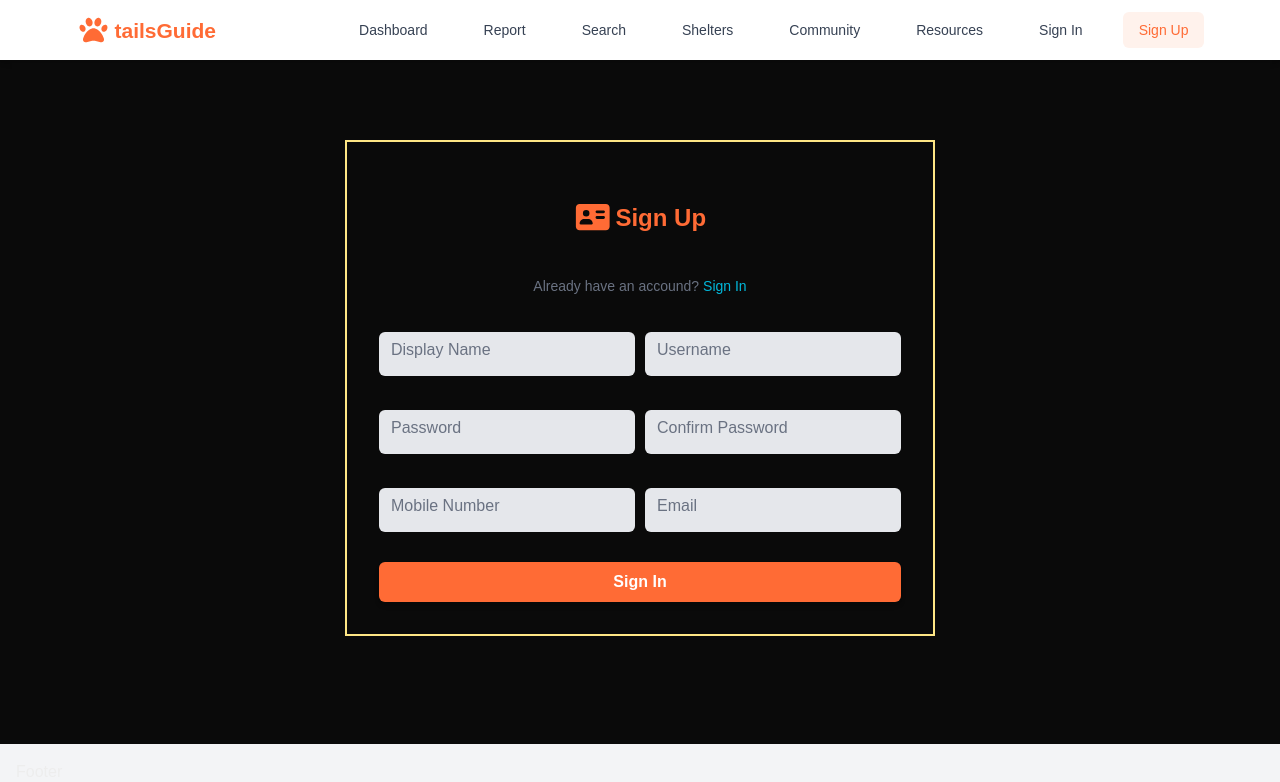
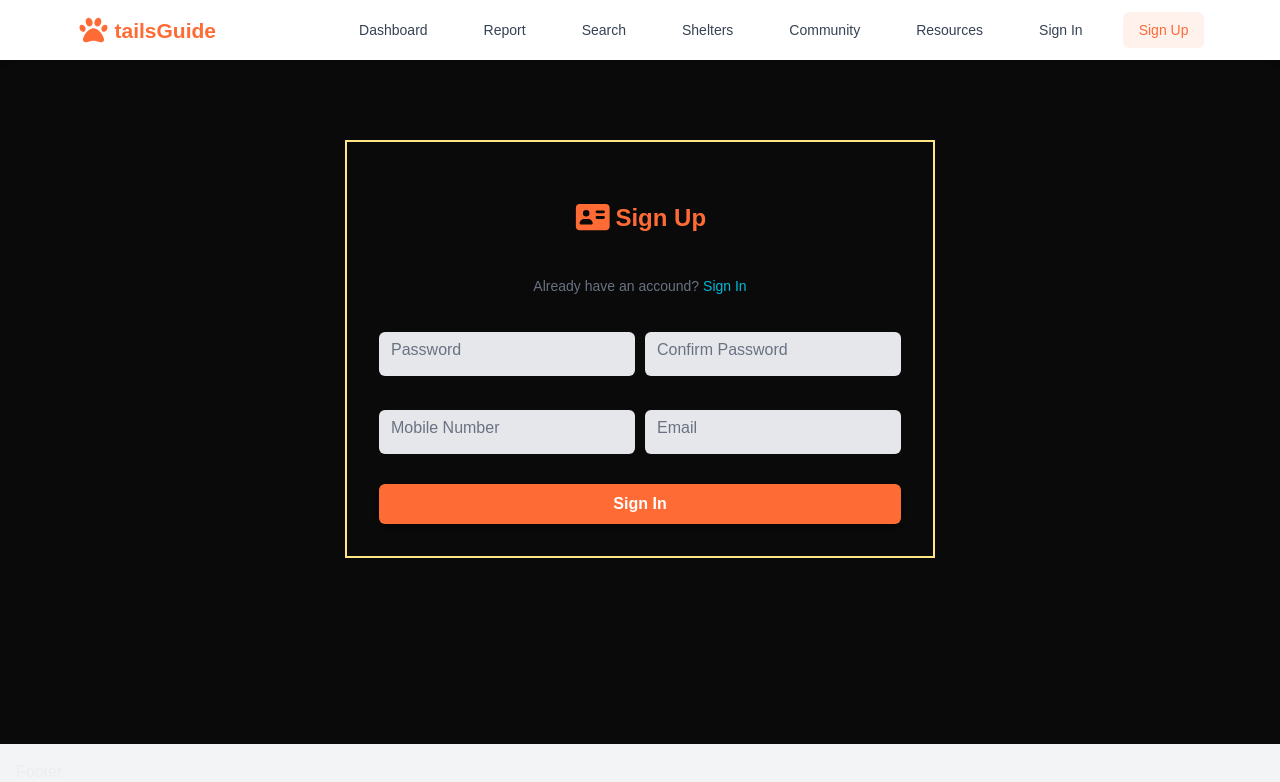
Before and after one commit to DertzInfotech/tailsguide, a Next.js app: page /signup in a window 1280 px wide. Shown: the top 782 px of the page. Built offline with nearby package versions, Linux system fonts and the light colour scheme.

Commit message:
Added notification for signups

```diff
--- a/src/app/signin/page.js
+++ b/src/app/signin/page.js
@@ -9,7 +9,7 @@ import { signin } from "@/lib/api-client";
 import Notification from "@/components/UI/notification";
 
 export default function SignIn() {
-  const [username, setUsername] = useState("");
+  const [email, setEmail] = useState("");
   const [password, setPassword] = useState("");
   const [notification, setNotification] = useState(null);
 
@@ -18,14 +18,15 @@ export default function SignIn() {
 
     try {
       const userData = {
-        username: username,
+        username: email,
         password: password,
       };
       const result = await signin(userData);
-      console.log(result);
       if(result.response.ok){
         localStorage.setItem("tailsToken", result.result.token);
         showNotification("Logged in successfully!", 'success');
+      } else {
+        showNotification(result.data.error, 'error')
       }
     } catch (error) {
       console.log("error");
@@ -72,11 +73,11 @@ export default function SignIn() {
             {/* Login Elements */}
             <form className="flex flex-col gap-2.5" onSubmit={handleSignIn}>
               <Input
-                id="username"
-                label="Username"
+                id="email"
+                label="Email"
                 type="text"
-                value={username}
-                onChange={(e) => setUsername(e.target.value)}
+                value={email}
+                onChange={(e) => setEmail(e.target.value)}
               />
               <Input
                 id="password"
--- a/src/app/signup/page.js
+++ b/src/app/signup/page.js
@@ -4,34 +4,52 @@ import { FontAwesomeIcon } from "@fortawesome/react-fontawesome";
 import { faAddressCard } from "@fortawesome/free-solid-svg-icons";
 import Link from "next/link";
 import Input from "@/components/UI/input";
-import { useState } from "react";
+import { useState, useEffect } from "react";
 import { signup } from "@/lib/api-client";
 
 export default function SignUp(){
 
-  const [username, setUsername] = useState('');
-  const [displayName, setDisplayName] = useState('');
   const [password, setPassword] = useState('');
   const [confirmPassword, setConfirmPassword] = useState('');
   const [mobileNo, setMobileNo] = useState('');
   const [email, setEmail] = useState('');
+  const [notification, setNotification] = useState(null);
 
   const handleSignUp = async (e) => {
     e.preventDefault();
 
     try {
       const userData = {
-        displayName: displayName,
-        userName: username,
+        displayName: '',
+        userName: '',
         mobileNumber: mobileNo,
         email: email,
         password: password,
       }
       const result = await signup(userData);
+      if(result.response.ok){
+        localStorage.setItem("tailsToken", result.result.token);
+        showNotification("Logged in successfully!", 'success');
+      } else {
+        showNotification(result.result.validationErrors, 'error')
+      }
     } catch (error) {
       console.log("error");
     }
   }
+
+  const showNotification = ( message, type = 'info') => {
+    setNotification({ message, type });
+  }
+
+  useEffect(() => {
+    if (notification) {
+      const timer = setTimeout(() => {
+        setNotification(null);
+      }, 5000);
+      return () => clearTimeout(timer);
+    }
+  }, [notification]);
 
 
   return (
@@ -58,20 +76,6 @@ export default function SignUp(){
 
             {/* Login Elements */}
             <form className="flex flex-col gap-2.5  md:grid md:grid-cols-2" onSubmit={handleSignUp}>
-              <Input
-                id="displayname"
-                label="Display Name"
-                type="text"
-                value={displayName}
-                onChange={(e) => setDisplayName(e.target.value)}
-              />
-              <Input
-                id="username"
-                label="Username"
-                type="text"
-                value={username}
-                onChange={(e) => setUsername(e.target.value)}
-              />
               <Input
                 id="password"
                 label="Password"
@@ -106,10 +110,17 @@ export default function SignUp(){
                 className="w-full mt-4 py-2 px-4 bg-orange-primary hover:bg-orange-secondary text-white font-semibold rounded-md shadow-md transition duration-150 col-span-2"
               >Sign In</button>
             </form>
+          </div>
+        </div>
 
-          </div>
-
-        </div>
+        {/* Notification Render */}
+        {notification && (
+          <Notification
+            message={notification.message}
+            type={notification.type}
+            onClose={() => setNotification(null)}
+          />
+        )}
       </div>
     </>
   )
--- a/src/lib/api-client/auth.js
+++ b/src/lib/api-client/auth.js
@@ -13,7 +13,8 @@ export async function signup( userData ) {
         if(response.ok){
           console.log("User registered successfully")
         }
-        return await response.json();
+        const result = await response.json();
+        return ({response, result});
   } catch (error) {
     console.log(error);
   }
```
